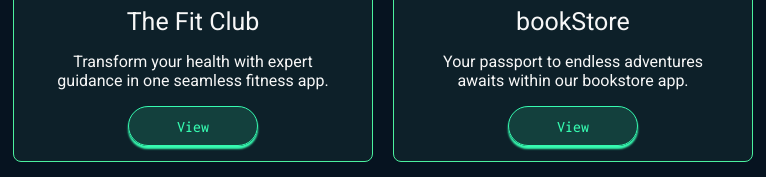
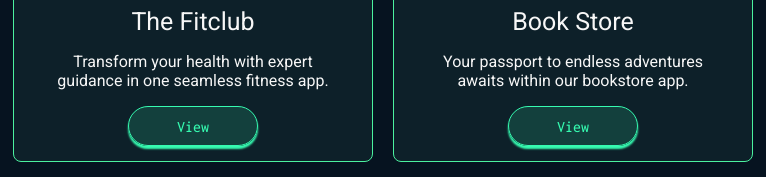
Before and after one commit to pushpendrasingh001/portfolio, a plain HTML site: page index.html in a window 1280 px wide. Shown: the part 2886-3063 px from the top of the page, 67-833 px from the left. Drawn offline with nearby package versions, Linux system fonts and the light colour scheme; animation ran at ten frames a second.

Commit message:
project update

```diff
--- a/index.html
+++ b/index.html
@@ -257,7 +257,7 @@
                     src="./images/fitclub-image.jpg"
                     alt="Website">
                     <div class="text">
-                       The Fit Club
+                       The Fitclub
                     </div>
                     <p>Transform your health with expert guidance in one seamless fitness app.</p>
                     <div class="abc">
@@ -271,7 +271,7 @@
 
                     alt="Website">
                     <div class="text">
-                      bookStore
+                      Book Store
                     </div>
                     <p>Your passport to endless adventures awaits within our bookstore app.</p>
                     <div class="abc">
```
